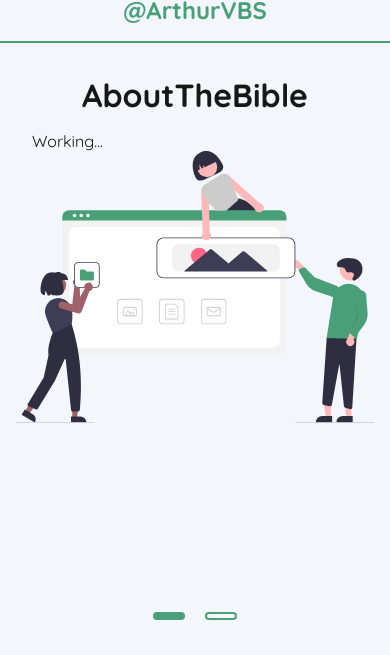
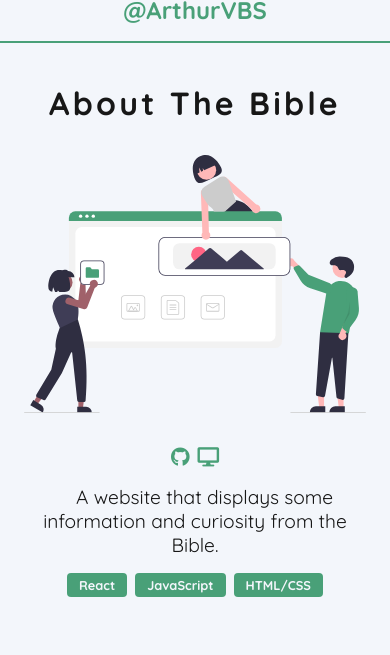
Before and after one commit to ArthurVBS/HomePage, a Next.js app: page / in a window 390 px wide. Both pictures are taken after a click on the element "repositories". Shown: the part 129-784 px from the top of the page. Built offline with nearby package versions, Linux system fonts and the light colour scheme.

Commit message:
Add responsiveness & animation to the project card

```diff
--- a/src/components/projectCard/index.tsx
+++ b/src/components/projectCard/index.tsx
@@ -2,11 +2,17 @@ import React from 'react'
 import { projectType } from '../../types/projects'
 import {
   Container,
-  ContentBox,
   Image,
   ImageBox,
   Description,
   Title,
+  Header,
+  Content,
+  TextBox,
+  Tag,
+  TagBox,
+  LinkBox,
+  Link,
 } from './styles'
 
 type Props = {
@@ -14,17 +20,43 @@ type Props = {
 }
 
 const ProjectCard: React.FC<Props> = ({ project }) => {
-  console.log(project)
+  const displayTechs = () => {
+    return project.techs.map((tech, index) => <Tag key={index}>{tech}</Tag>)
+  }
+
+  const displayLinks = () => {
+    return (
+      <>
+        <Link href={project.github.repo} target="_blank">
+          <i className="fab fa-github"></i>
+        </Link>
+
+        {project.github.website.available && (
+          <Link href={project.github.website.url} target="_blank">
+            <i className="fas fa-desktop"></i>
+          </Link>
+        )}
+      </>
+    )
+  }
 
   return (
     <Container>
-      <ContentBox>
+      <Header data-aos="fade-up">
         <Title>{project.title}</Title>
-        <Description>{project.description}</Description>
-      </ContentBox>
-      <ImageBox>
-        <Image src={project.image.src} alt={project.image.alt} />
-      </ImageBox>
+      </Header>
+
+      <Content>
+        <TextBox>
+          <LinkBox data-aos="fade-down">{displayLinks()}</LinkBox>
+          <Description data-aos="fade-down">{project.description}</Description>
+          <TagBox data-aos="fade-up">{displayTechs()}</TagBox>
+        </TextBox>
+
+        <ImageBox data-aos="fade-left">
+          <Image src={project.image.src} alt={project.image.alt} />
+        </ImageBox>
+      </Content>
     </Container>
   )
 }
--- a/src/components/projectCard/styles.ts
+++ b/src/components/projectCard/styles.ts
@@ -4,31 +4,94 @@ export const Container = styled.div`
   background-color: ${props => props.theme.background};
   display: flex;
   flex-direction: column;
+  flex-grow: 1;
+  gap: 16px;
+  height: 100%;
+  width: 100%;
+`
+
+export const Header = styled.header`
+  padding: 8px;
+`
+
+export const Title = styled.h1`
+  font-size: 2em;
+  letter-spacing: 0.1em;
+  text-align: center;
+
+  @media (min-width: 768px) {
+    font-size: 2.2em;
+  }
+`
+
+export const Content = styled.div`
+  display: flex;
+  flex-direction: column;
   justify-content: center;
   align-items: stretch;
+  gap: 16px;
   flex-grow: 1;
-  height: 100%;
-  width: 100%;
 
   @media (min-width: 768px) {
     flex-direction: row;
   }
 `
 
-export const ContentBox = styled.div`
+export const TextBox = styled.div`
   display: flex;
   flex-direction: column;
   gap: 16px;
-  flex-grow: 1;
-`
+  width: 100%;
+  padding: 8px;
 
-export const Title = styled.h1`
-  font-size: 2em;
-  text-align: center;
+  @media (min-width: 768px) {
+    width: 50%;
+  }
 `
 
 export const Description = styled.p`
   text-indent: 1em;
+  text-align: center;
+  font-size: 1.2em;
+  flex-grow: 1;
+
+  @media (min-width: 768px) {
+    font-size: 1.4em;
+  }
+`
+
+export const TagBox = styled.div`
+  display: flex;
+  justify-content: center;
+  align-items: center;
+  gap: 8px;
+`
+
+export const Tag = styled.span`
+  background-color: ${props => props.theme.primary};
+  color: ${props => props.theme.background};
+  font-weight: 700;
+  font-size: 0.8em;
+  border-radius: 4px;
+  padding: 4px 12px;
+`
+
+export const LinkBox = styled.div`
+  display: flex;
+  justify-content: center;
+  align-items: center;
+  gap: 8px;
+`
+
+export const Link = styled.a`
+  color: ${props => props.theme.primary};
+  font-size: 1.2em;
+  transition: color 0.4s, transform 0.4s;
+
+  &:hover {
+    color: ${props => props.theme.secondary};
+    transform: rotateZ(45deg);
+  }
 `
 
 export const ImageBox = styled.div`
@@ -36,9 +99,16 @@ export const ImageBox = styled.div`
   justify-content: center;
   align-items: center;
   flex-grow: 1;
+  order: -1;
   border-radius: 16px;
+  padding: 8px;
+
+  @media (min-width: 768px) {
+    order: initial;
+  }
 `
 
 export const Image = styled.img`
   max-width: 360px;
+  width: 100%;
 `
--- a/src/data/projects.json
+++ b/src/data/projects.json
@@ -1,35 +1,35 @@
 [
   {
     "id": 1,
-    "title": "AboutTheBible",
-    "description": "Working...",
+    "title": "About The Bible",
+    "description": "A website that displays some information and curiosity from the Bible.",
     "image": {
       "src": "./undraw_build.svg",
       "alt": "working..."
     },
-    "techs": ["React", "JavaScript"],
+    "techs": ["React", "JavaScript", "HTML/CSS"],
     "github": {
-      "repo": "",
+      "repo": "https://github.com/ArthurVBS/AboutTheBible",
       "website": {
         "available": true,
-        "url": ""
+        "url": "https://arthurvbs.github.io/AboutTheBible/"
       }
     }
   },
   {
     "id": 2,
-    "title": "GeographyOfNations",
-    "description": "Working...",
+    "title": "Geography Of Nations",
+    "description": "A website that searches for and displays information about a nation.",
     "image": {
       "src": "./undraw_build.svg",
       "alt": "working..."
     },
-    "techs": ["React", "TypeScript"],
+    "techs": ["React", "TypeScript", "HTML/CSS"],
     "github": {
-      "repo": "",
+      "repo": "https://github.com/ArthurVBS/GeographyOfNations",
       "website": {
         "available": true,
-        "url": ""
+        "url": "https://arthurvbs.github.io/GeographyOfNations/"
       }
     }
   }
```
